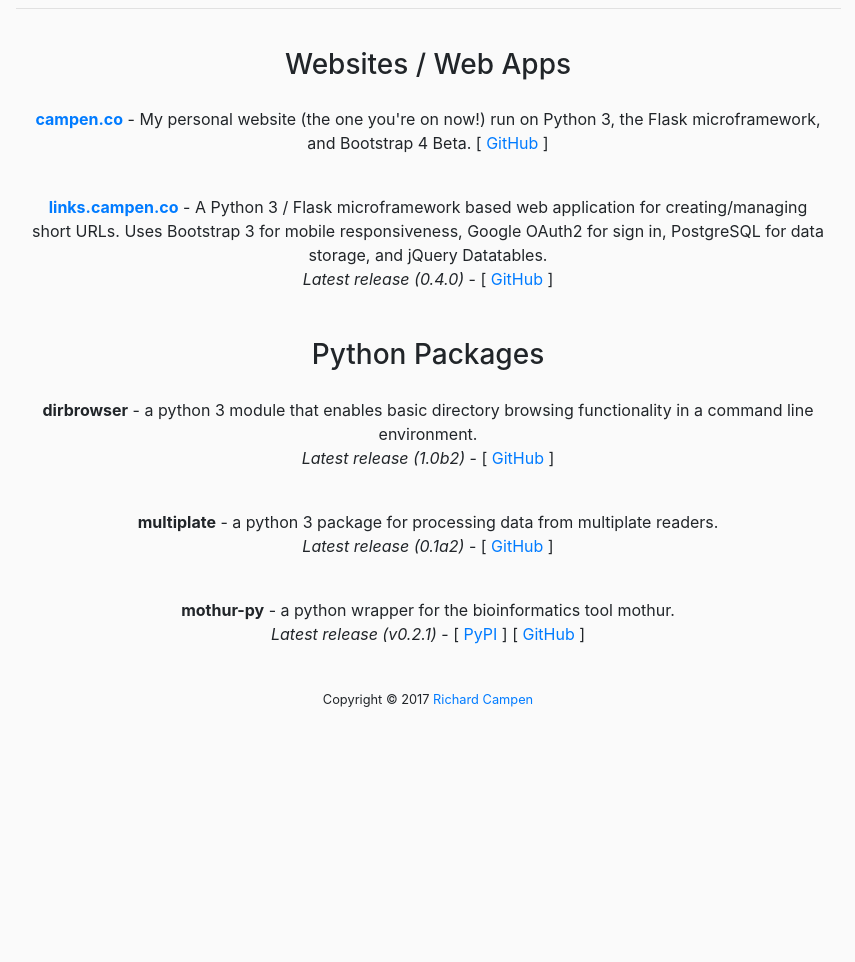
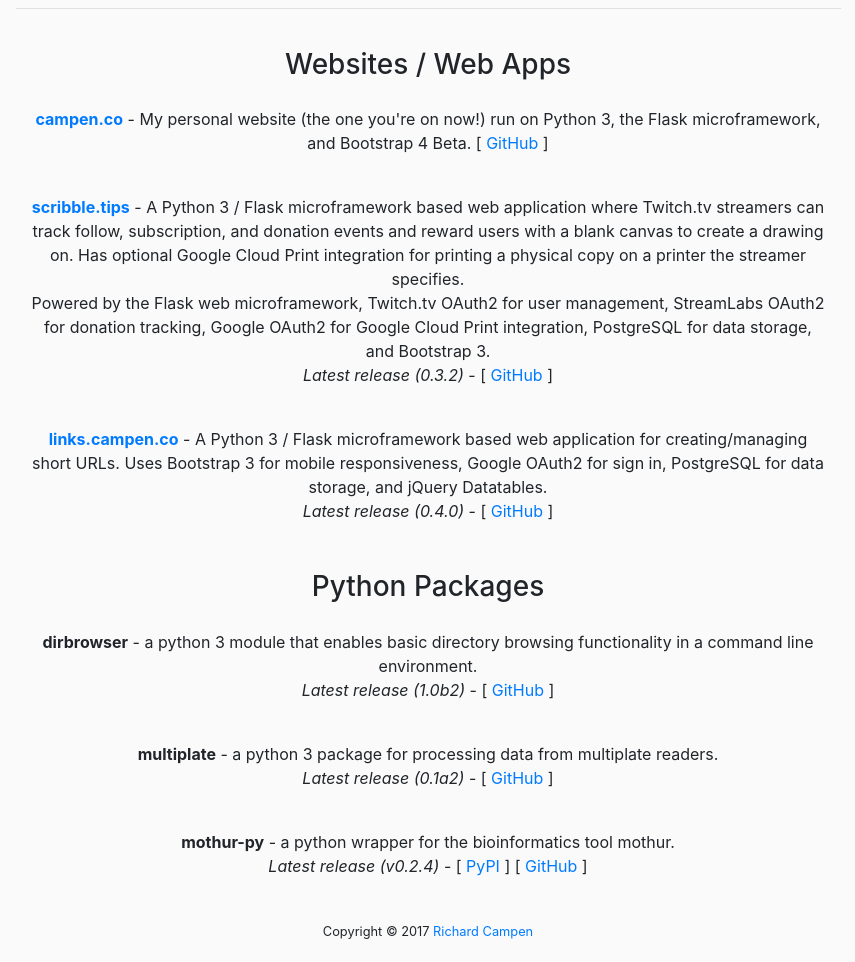
Before and after one commit to campenr/richardcampendotcom, a Flask app: page /software in a window 1280 px wide. Shown: the part 166-1128 px from the top of the page, without its empty margins (212-1067 px from the left). Before the commit the page ends 873 px from the top, so only its background shows below. Run offline with Flask 2, Linux system fonts and the light colour scheme; some libraries are stand-ins or nearby versions.

Commit message:
Update software information with scribble.tips, bump mothur-py version

```diff
--- a/app/templates/software.html
+++ b/app/templates/software.html
@@ -15,7 +15,7 @@
     {# TODO: change styling of links #}
 
     <p class="pt-3 pb-2 px-3">
-        <a href="https://campen.co">
+        <a target="_blank" href="https://campen.co">
             <b>campen.co</b>
         </a>
         - My personal website (the one you're on now!) run on Python 3, the Flask microframework, and Bootstrap 4 Beta.
@@ -25,7 +25,25 @@
     </p>
 
     <p class="pt-3 pb-2 px-3">
-        <a href="https://links.campen.co">
+        <a target="_blank" href="https://scribble.tips">
+            <b>scribble.tips</b>
+        </a>
+        - A Python 3 / Flask microframework based web application where Twitch.tv streamers can track follow,
+        subscription, and donation events and reward users with a blank canvas to create a drawing on. Has optional
+        Google Cloud Print integration for printing a physical copy on a printer the streamer specifies.
+        <br />
+        Powered by the Flask web microframework, Twitch.tv OAuth2 for user
+        management, StreamLabs OAuth2 for donation tracking, Google OAuth2 for Google Cloud Print integration,
+        PostgreSQL for data storage, and Bootstrap 3.
+        <br />
+        <i>Latest release (0.3.2)</i> -
+        <span class="text-nowrap">[
+            <a class="link" target="_blank" href="https://github.com/campenr/scribble.tips">GitHub</a>
+        ]</span>
+    </p>
+
+    <p class="pt-3 pb-2 px-3">
+        <a target="_blank" href="https://links.campen.co">
             <b>links.campen.co</b>
         </a>
         - A Python 3 / Flask microframework based web application for creating/managing short URLs. Uses
@@ -63,12 +81,12 @@
     <p class="pt-3 pb-2 px-3">
         <b>mothur-py</b> - a python wrapper for the bioinformatics tool mothur.
         <br />
-        <i>Latest release (v0.2.1)</i> -
+        <i>Latest release (v0.2.4)</i> -
         <span class="text-nowrap">[
             <a class="link" target= "_blank" href="https://pypi.python.org/pypi/mothur-py">PyPI</a>
         ]</span>
         <span class="text-nowrap">[
-            <a class="link" target= "_blank" href="https://github.com/campenr/mothur_py">GitHub</a>
+            <a class="link" target= "_blank" href="https://github.com/campenr/mothur-py">GitHub</a>
         ]</span>
     </p>
 
```
